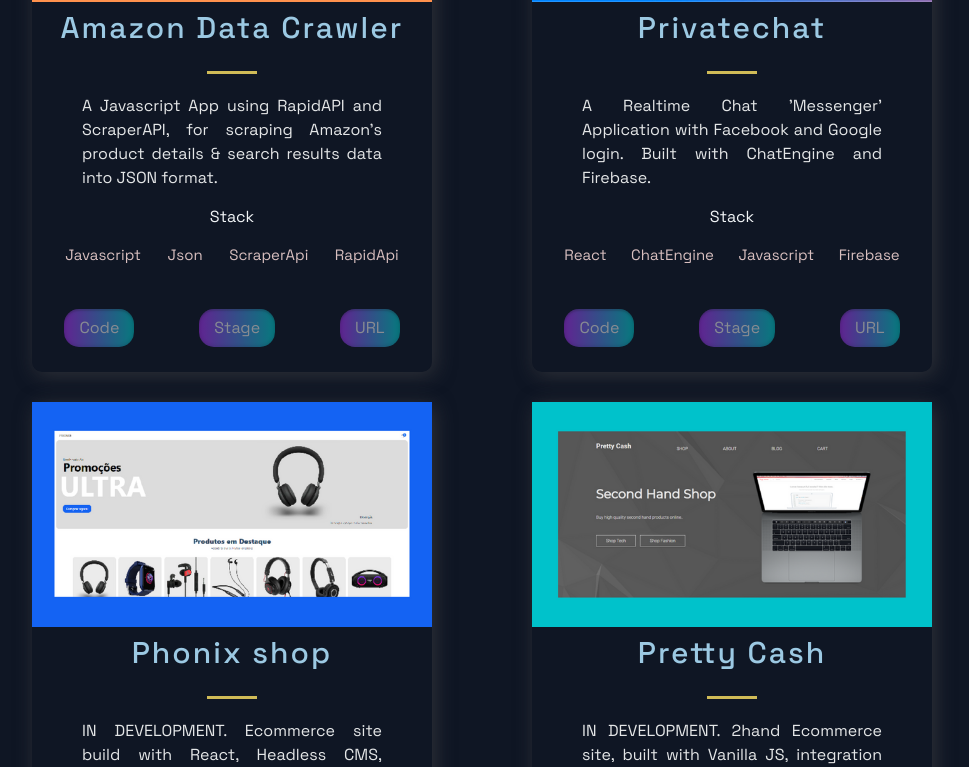
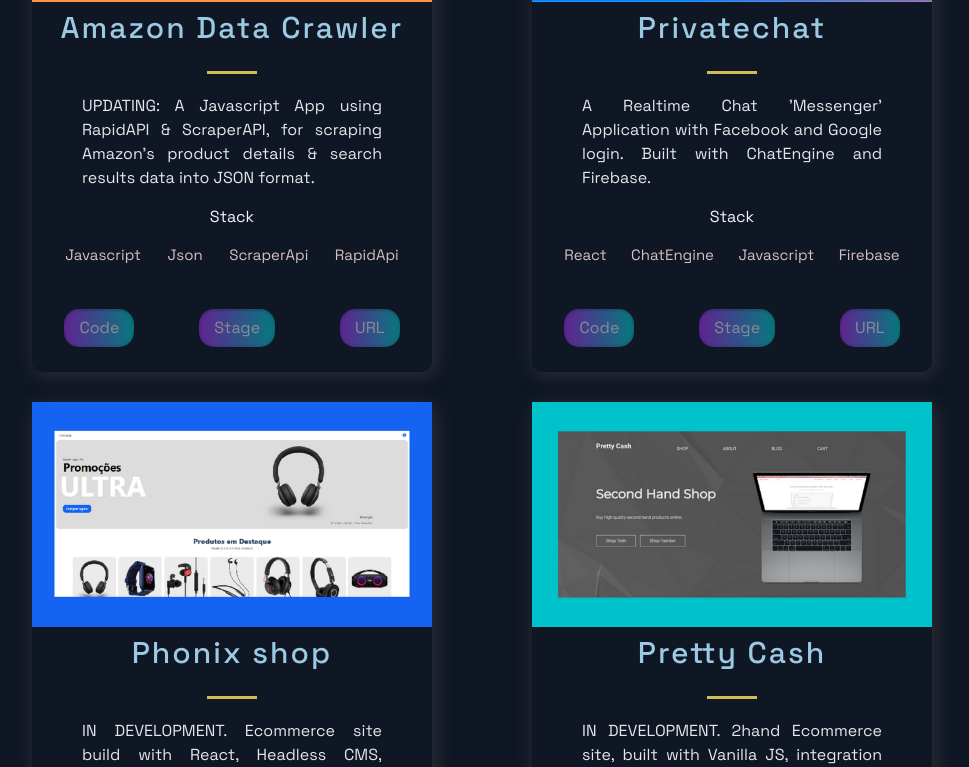
Before and after one commit to Joshhortt/portfolio-app, a Next.js app: page / in a window 1280 px wide. Shown: the part 1693-2460 px from the top of the page, without its empty margins (158-1127 px from the left). Built offline with nearby package versions, Linux system fonts and the light colour scheme.

Commit message:
Refactor: Updates on some Projects stages

```diff
--- a/src/constants/constants.js
+++ b/src/constants/constants.js
@@ -22,11 +22,11 @@ export const projects = [
   {
     title: "Amazon Data Crawler",
     description:
-      "A Javascript App using RapidAPI and ScraperAPI, for scraping Amazon's product details & search results data into JSON format.",
+      "UPDATING: A Javascript App using RapidAPI & ScraperAPI, for scraping Amazon's product details & search results data into JSON format.",
     image: "/images/3.png",
     tags: ["Javascript", "Json", "ScraperApi", "RapidApi"],
-    source: "https://rapidapi.com/joshhortt/api/amazon-data-crawler/",
-    staging: "https://amazon-data-crawler.herokuapp.com/",
+    source: "https://amazon-data-crawler.herokuapp.com/",
+    staging: "https://rapidapi.com/joshhortt/api/amazon-data-crawler/",
     visit: "https://github.com/Joshhortt/amazon_data_crawler",
     id: 2,
   },
@@ -58,7 +58,6 @@ export const projects = [
     image: "/images/6.PNG",
     tags: ["Css", "Stripe", "Javascript"],
     source: "",
-    staging: "",
     visit: "https://github.com/Joshhortt/pretty-cash",
     id: 5,
   },
@@ -79,7 +78,6 @@ export const projects = [
     image: "/images/8.PNG",
     tags: ["Php", "MySql", "Javascript", "Cms"],
     source: "https://bitmatica.pt/",
-    staging: "",
     visit: "https://github.com/Joshhortt/bitmatica",
     id: 7,
   },
@@ -243,7 +241,7 @@ export const projects = [
   {
     title: "100devs",
     description:
-      "100 Devs Bootcamp blog website. Built with tailwindcss, Nextjs & Markdown.",
+      "IN DEVELOPMENT. A Blog for Devs. Built with Tailwindcss, Nextjs & Markdown.",
     image: "/images/25.png",
     tags: ["Javascript", "React", "Next.js", "MDX"],
     source: "",
```
